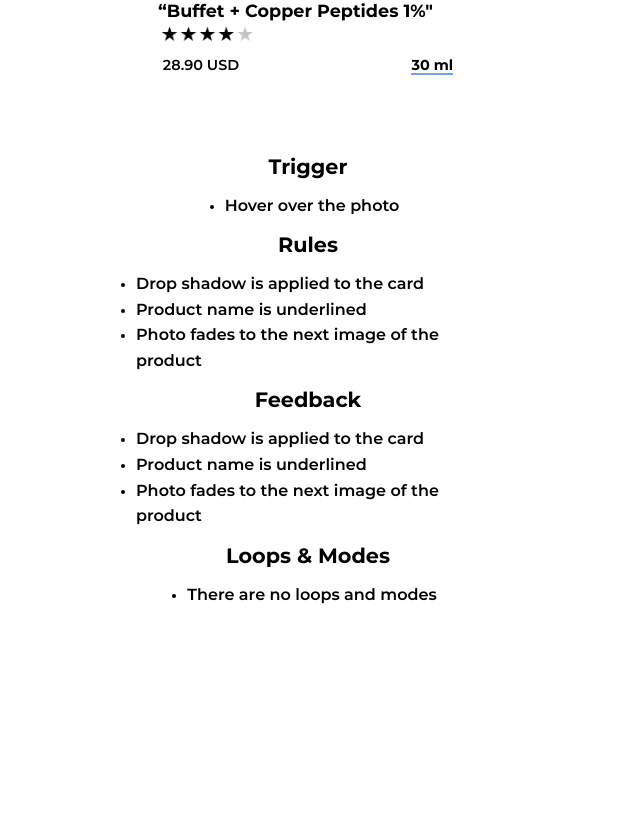
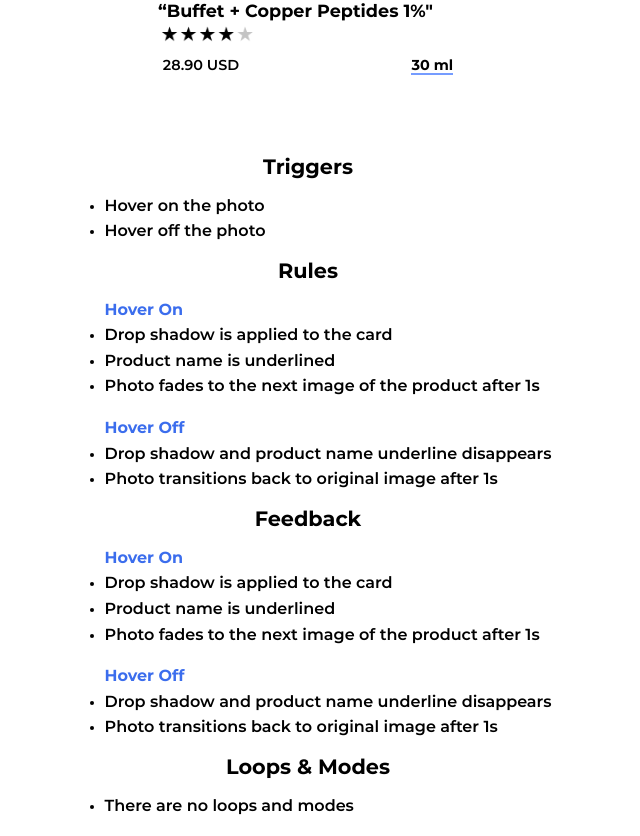
Before and after one commit to megan-lam/idm241-mal464, a plain HTML site: page alpha/build/index.html in a window 1280 px wide. Shown: the part 638-1474 px from the top of the page, without its empty margins (332-972 px from the left). Before the commit the page ends 1262 px from the top, so only its background shows below. Drawn offline with Linux system fonts and the light colour scheme; a script that the page names is missing.

Commit message:
oops forgot to push again
fixing alignment and verbiage based on critique

```diff
--- a/alpha/build/css/build_stylesheet.css
+++ b/alpha/build/css/build_stylesheet.css
@@ -93,16 +93,26 @@ h2.title{
 .content{
     padding-top: 2rem;
 }
+.on, .off{
+    list-style: none;
+    font-weight: bold;
+    color: #3B6DED;
+}
+.off{
+    margin-top: 1rem;
+}
 li{
     font-family: 'montserrat';
     font-size: 1rem;
     line-height: 1.6rem;
-    padding-right: 2rem;
-    max-width: 22rem;
+    max-width: 29rem;
 }
-.ptext{
+
+.center {
     display: flex;
     justify-content: center;
+    padding-right: 2rem;
+    padding-left: 2rem;
 }
 /*h2,li{
     text-align: center;
@@ -134,10 +144,10 @@ img{
   #img_trans img {
     position:absolute;
     left:0;
-    -webkit-transition: opacity 1s ease-in-out;
-    -moz-transition: opacity 1s ease-in-out;
-    -o-transition: opacity 1s ease-in-out;
-    transition: opacity 1s ease-in-out;
+    -webkit-transition: opacity 1s 1s ease-in-out;
+    -moz-transition: opacity 1s 1s ease-in-out;
+    -o-transition: opacity 1s 1s ease-in-out;
+    transition: opacity 1s 1s ease-in-out;
     animation-duration: 6s;
   }
 
@@ -186,6 +196,7 @@ img{
 }
 .card:hover{
     text-decoration: underline;
+    cursor: grab;
 }
 
 .stars{
--- a/alpha/build/index.html
+++ b/alpha/build/index.html
@@ -33,35 +33,38 @@
             </div>
             </div>
     </div>
+    <div class="center">
 <div class="content">
-    <h2 class="title"> Trigger</h2>
-    <div class="ptext">
+    <h2 class="title"> Triggers</h2>
         <ul>
-        <li>Hover over the photo</li>
+        <li>Hover on the photo</li>
+        <li>Hover off the photo</li>
         </ul>
-    </div>
     <h2 class="title"> Rules</h2>
-    <div class="ptext">
         <ul>
+        <li class="on">Hover On</li>
         <li>Drop shadow is applied to the card</li>
         <li>Product name is underlined</li>
-        <li>Photo fades to the next image of the product</li>
+        <li>Photo fades to the next image of the product after 1s</li>
+        <li class="off">Hover Off</li>
+        <li>Drop shadow and product name underline disappears</li>
+        <li>Photo transitions back to original image after 1s</li>
         </ul>
-    </div>
     <h2 class="title"> Feedback</h2>
-    <div class="ptext">
         <ul>
+        <li class="on">Hover On</li>
         <li>Drop shadow is applied to the card</li>
         <li>Product name is underlined</li>
-        <li>Photo fades to the next image of the product</li>
+        <li>Photo fades to the next image of the product after 1s</li>
+        <li class="off">Hover Off</li>
+        <li>Drop shadow and product name underline disappears</li>
+        <li>Photo transitions back to original image after 1s</li>
         </ul>
-    </div>
     <h2 class="title"> Loops & Modes</h2>
-    <div class="ptext">
         <ul>
         <li>There are no loops and modes</li>
         </ul>
-        </div>
+</div>
 </div>
 </body>
 </html>
```
Also changed, not shown: 1 other file.
